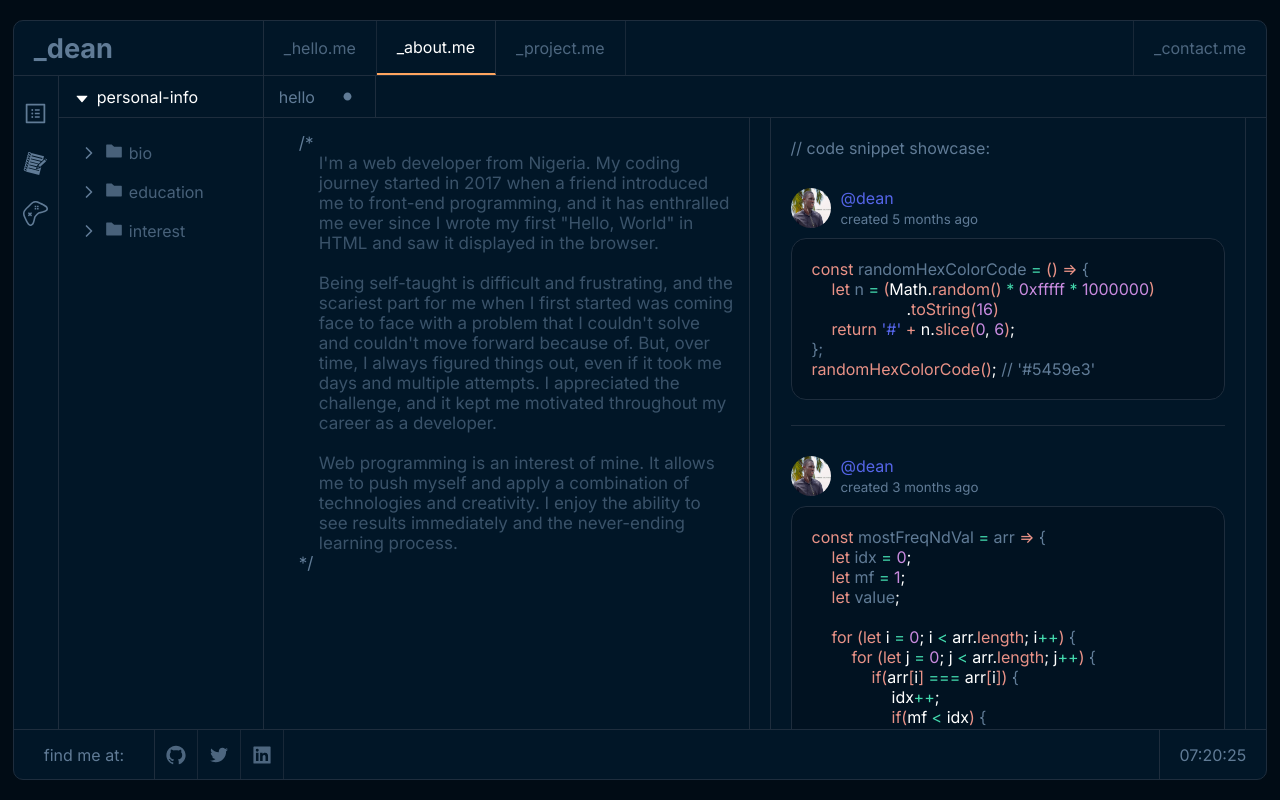
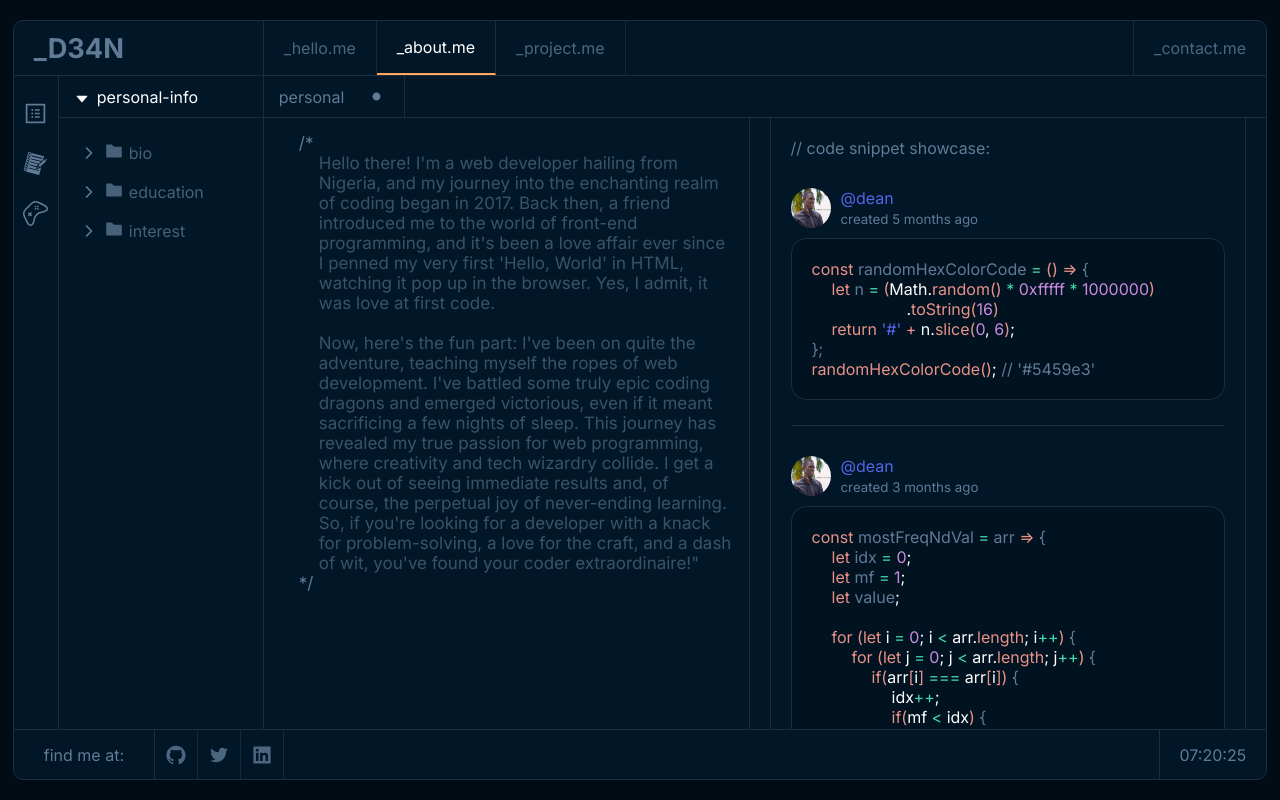
Before and after one commit to stDean/my_portfolio, a Next.js app in the folder my_portfolio/: page /about in a window 1280 px wide. Built offline with nearby package versions, Linux system fonts and the light colour scheme.

Commit message:
made some changes

```diff
--- a/my_portfolio/src/app/about/layout.js
+++ b/my_portfolio/src/app/about/layout.js
@@ -1,3 +1,6 @@
+"use client";
+
+import { useParams, useSearchParams } from "next/navigation";
 import { RxDotFilled } from "react-icons/rx";
 
 // import "@/styles/globals.css";
@@ -6,8 +9,12 @@ import { AboutIcons, Code, NavTop, SideNav, SubNav } from "@/components";
 import { NavData } from "./NavData.data";
 
 export default function RootLayout({ children }) {
+  const params = useParams();
+
+  const slug = params.slug ? params.slug : "personal";
+
   return (
-    <div className="main_about">
+    <main className="main_about">
       <AboutIcons />
 
       <SideNav>
@@ -23,7 +30,7 @@ export default function RootLayout({ children }) {
       <div className="content">
         <div className="top">
           <div className="top_content">
-            hello
+            {slug}
             <RxDotFilled />
           </div>
         </div>
@@ -36,6 +43,6 @@ export default function RootLayout({ children }) {
           </div>
         </div>
       </div>
-    </div>
+    </main>
   );
 }
--- a/my_portfolio/src/app/project/project.styles.scss
+++ b/my_portfolio/src/app/project/project.styles.scss
@@ -21,7 +21,7 @@
   .mobile {
     display: none;
 
-    @media screen and (max-width: 650px) {
+    @media screen and (max-width: 750px) {
       display: block;
       cursor: pointer;
 
--- a/my_portfolio/src/components/NavBar/index.jsx
+++ b/my_portfolio/src/components/NavBar/index.jsx
@@ -39,7 +39,7 @@ export default function NavBar() {
   let path = usePathname();
   const [toggle, setToggle] = useState(false);
 
-  const active = (item) => {
+  const active = item => {
     let activePath;
     if (path === item.path) {
       activePath = item.path;
@@ -58,9 +58,9 @@ export default function NavBar() {
 
   return (
     <nav>
-      <p className="logo">_dean</p>
+      <p className="logo">_D34N</p>
 
-      {navData.map((item) => (
+      {navData.map(item => (
         <Link
           key={item.id}
           href={item.path}
@@ -78,7 +78,7 @@ export default function NavBar() {
             <HiX onClick={() => setToggle(false)} />
             <div>
               <ul>
-                {navData.map((item) => (
+                {navData.map(item => (
                   <li key={item.id} onClick={() => setToggle(false)}>
                     <Link href={item.path}>{item.name}</Link>
                   </li>
--- a/my_portfolio/src/container/interest/hobbies.styles.scss
+++ b/my_portfolio/src/container/interest/hobbies.styles.scss
@@ -22,6 +22,10 @@
 
     ul {
       margin-left: 30px;
+
+      li {
+        padding-bottom: 10px;
+      }
     }
   }
 }
--- a/my_portfolio/src/container/non-formal/index.jsx
+++ b/my_portfolio/src/container/non-formal/index.jsx
@@ -3,7 +3,9 @@ import "./nonformal.styles.scss";
 const InFormal = () => {
   return (
     <div className="non_formal">
-      <p className="personal_head">{"//non-formal"} <span>/ bio</span></p>
+      <p className="personal_head">
+        {"//non-formal"} <span>/ bio</span>
+      </p>
 
       <div className="harvard">
         <h1>EDx</h1>
@@ -34,12 +36,8 @@ const InFormal = () => {
             </p>
 
             <ul>
-              <li>
-                HTML crash course for Beginners.
-              </li>
-              <li>
-                JavaScript crash course for Beginners.
-              </li>
+              <li>HTML crash course for Beginners.</li>
+              <li>JavaScript crash course for Beginners.</li>
             </ul>
           </li>
           <li>
@@ -48,9 +46,7 @@ const InFormal = () => {
             </p>
 
             <ul>
-              <li>
-                Next Js for Beginners.
-              </li>
+              <li>Next Js for Beginners.</li>
             </ul>
           </li>
           <li>
@@ -59,12 +55,8 @@ const InFormal = () => {
             </p>
 
             <ul>
-              <li>
-                Node.js Full course for beginners.
-              </li>
-              <li>
-                React Redux full course for beginners.
-              </li>
+              <li>Node.js Full course for beginners.</li>
+              <li>React Redux full course for beginners.</li>
             </ul>
           </li>
           <li>
@@ -73,9 +65,7 @@ const InFormal = () => {
             </p>
 
             <ul>
-              <li>
-                Node.js and Express.js full course.
-              </li>
+              <li>Node.js and Express.js full course.</li>
             </ul>
           </li>
           <li>
@@ -84,15 +74,23 @@ const InFormal = () => {
             </p>
 
             <ul>
-              <li>
-                PHP full course for beginners.
-              </li>
+              <li>PHP full course for beginners.</li>
+            </ul>
+          </li>
+          <li>
+            <p>
+              <strong>Jeffery Way (Laracast)</strong>
+            </p>
+
+            <ul>
+              <li>Intro to PHP for beginners.</li>
+              <li>Intro to Laravel for beginners.</li>
             </ul>
           </li>
         </ul>
       </div>
     </div>
-  )
-}
+  );
+};
 
-export default InFormal
+export default InFormal;
--- a/my_portfolio/src/container/personal/index.jsx
+++ b/my_portfolio/src/container/personal/index.jsx
@@ -1,21 +1,36 @@
-import "./personal.styles.scss"
+import "./personal.styles.scss";
 
 const Personal = () => {
   return (
     <div className="personal">
-      <p className="personal_head">{"//personal-info"} <span>/ bio</span></p>
+      <p className="personal_head">
+        {"//personal-info"} <span>/ bio</span>
+      </p>
 
-      <p className="para">
-        <span className='hide'>{"/*"}</span> <br />
-        <div>
-          I'm a web developer from Nigeria. My coding journey started in 2017 when a friend introduced me to front-end programming, and it has enthralled me ever since I wrote my first "Hello, World" in HTML and saw it displayed in the browser. <br /> <br />
-          Being self-taught is difficult and frustrating, and the scariest part for me when I first started was coming face to face with a problem that I couldn't solve and couldn't move forward because of. But, over time, I always figured things out, even if it took me days and multiple attempts. I appreciated the challenge, and it kept me motivated throughout my career as a developer.<br /> <br />
-          Web programming is an interest of mine. It allows me to push myself and apply a combination of technologies and creativity. I enjoy the ability to see results immediately and the never-ending learning process.
-        </div>
-        <span className='hide'>{"*/"}</span>
-      </p>
+      <div className="para">
+        <span className="hide">{"/*"}</span> <br />
+        <p>
+          Hello there! I'm a web developer hailing from Nigeria, and my journey
+          into the enchanting realm of coding began in 2017. Back then, a friend
+          introduced me to the world of front-end programming, and it's been a
+          love affair ever since I penned my very first 'Hello, World' in HTML,
+          watching it pop up in the browser. Yes, I admit, it was love at first
+          code.
+          <br /> <br />
+          Now, here's the fun part: I've been on quite the adventure, teaching
+          myself the ropes of web development. I've battled some truly epic
+          coding dragons and emerged victorious, even if it meant sacrificing a
+          few nights of sleep. This journey has revealed my true passion for web
+          programming, where creativity and tech wizardry collide. I get a kick
+          out of seeing immediate results and, of course, the perpetual joy of
+          never-ending learning. So, if you're looking for a developer with a
+          knack for problem-solving, a love for the craft, and a dash of wit,
+          you've found your coder extraordinaire!"
+        </p>
+        <span className="hide">{"*/"}</span>
+      </div>
     </div>
-  )
-}
+  );
+};
 
-export default Personal
+export default Personal;
--- a/my_portfolio/src/container/personal/personal.styles.scss
+++ b/my_portfolio/src/container/personal/personal.styles.scss
@@ -22,7 +22,7 @@
       }
     }
 
-    div {
+    p {
       margin-left: 20px;
       opacity: .6;
 
--- a/my_portfolio/src/container/skills/index.jsx
+++ b/my_portfolio/src/container/skills/index.jsx
@@ -9,13 +9,14 @@ const Skills = () => {
       <h1>Technologies I Use:</h1>
 
       <ul>
-        <li>- HTML, CSS.</li>
+        <li>- HTML, CSS(Tailwind, SASS).</li>
         <li>- Javascript (ES6+).</li>
         <li>- React, Next Js.</li>
-        <li>- PHP.</li>
+        <li>- PHP(Laravel).</li>
         <li>- Node, Express.</li>
         <li>- Firebase, Mongo DB.</li>
         <li>- MySQL.</li>
+        <li>- Flutter</li>
       </ul>
 
       <h1 className="second">Tools I Use:</h1>
@@ -23,7 +24,7 @@ const Skills = () => {
       <ul>
         <li>- Git and GitHub.</li>
         <li>- VsCode.</li>
-        <li>- npm.</li>
+        <li>- npm, yarn.</li>
         <li>- Figma.</li>
       </ul>
     </div>
--- a/my_portfolio/src/container/skills/skills.styles.scss
+++ b/my_portfolio/src/container/skills/skills.styles.scss
@@ -25,5 +25,9 @@
   ul {
     list-style: none;
     margin-left: 20px;
+
+    li {
+      padding-bottom: 5px;
+    }
   }
 }
```
Also changed, not shown: my_portfolio/src/app/project/page.js (+9 -8 lines).
